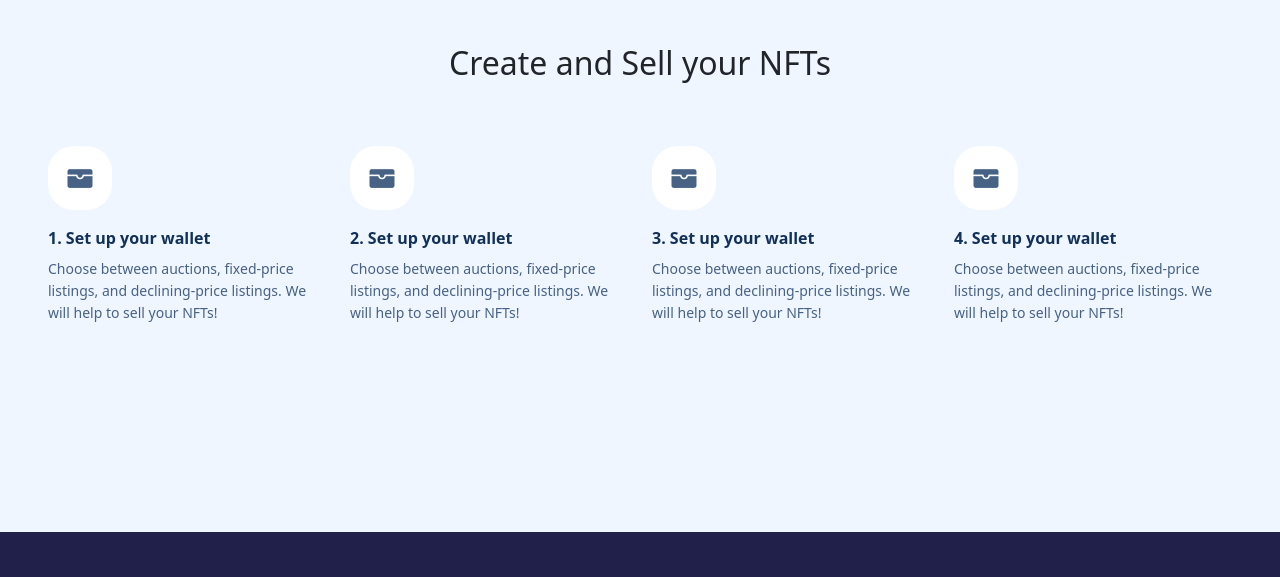
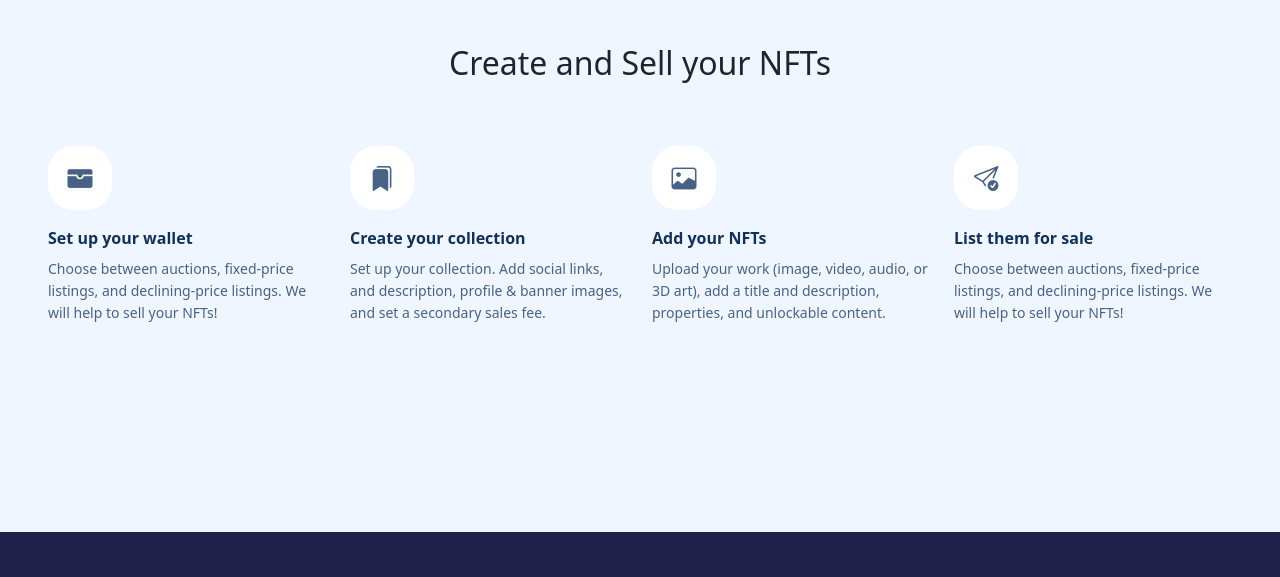
Before and after one commit to Matt-Willis-20/MY-NFT, a plain HTML site: page index.html in a window 1280 px wide. Shown: the part 2654-3231 px from the top of the page. Drawn offline with nearby package versions, Linux system fonts and the light colour scheme.

Commit message:
fix: add correct text to create section
update the text in each column as per design spec

```diff
--- a/index.html
+++ b/index.html
@@ -320,29 +320,29 @@
                         <div class="logo-container">
                             <i class="bi bi-wallet-fill"></i>
                         </div>
-                        <span>1. Set up your wallet</span>
+                        <span>Set up your wallet</span>
                         <p>Choose between auctions, fixed-price listings, and declining-price listings. We will help to sell your NFTs!</p>
                     </div>
                     <div class="col">
                         <div class="logo-container">
-                            <i class="bi bi-wallet-fill"></i>
+                            <i class="bi bi-bookmarks-fill"></i>
                         </div>
-                        <span>2. Set up your wallet</span>
-                        <p>Choose between auctions, fixed-price listings, and declining-price listings. We will help to sell your NFTs!</p>
+                        <span>Create your collection</span>
+                        <p>Set up your collection.  Add social links, and description, profile & banner images, and set a secondary sales fee.</p>
                     </div>
                     <div class="col">
                         <div class="logo-container">
-                            <i class="bi bi-wallet-fill"></i>
+                            <i class="bi bi-image"></i>
                         </div>
-                        <span>3. Set up your wallet</span>
-                        <p>Choose between auctions, fixed-price listings, and declining-price listings. We will help to sell your NFTs!</p>
+                        <span>Add your NFTs</span>
+                        <p>Upload your work (image, video, audio, or 3D art), add a title and description, properties, and unlockable content.</p>
                     </div>
                     <div class="col">
                         <div class="logo-container">
-                            <i class="bi bi-wallet-fill"></i>
+                            <i class="bi bi-send-check"></i>
                         </div>
-                        <span>4. Set up your wallet</span>
-                        <p>Choose between auctions, fixed-price listings, and declining-price listings. We will help to sell your NFTs!</p>
+                        <span>List them for sale</span>
+                        <p>Choose between auctions, fixed-price listings, and declining-price listings.  We will help to sell your NFTs!</p>
                     </div>
                 </div>
             </section>
```
